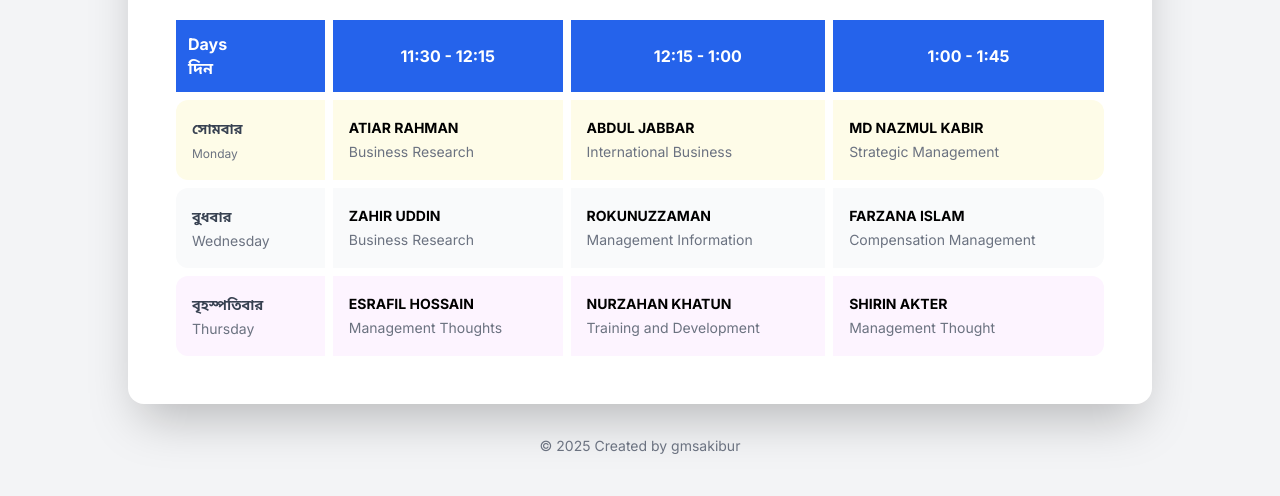
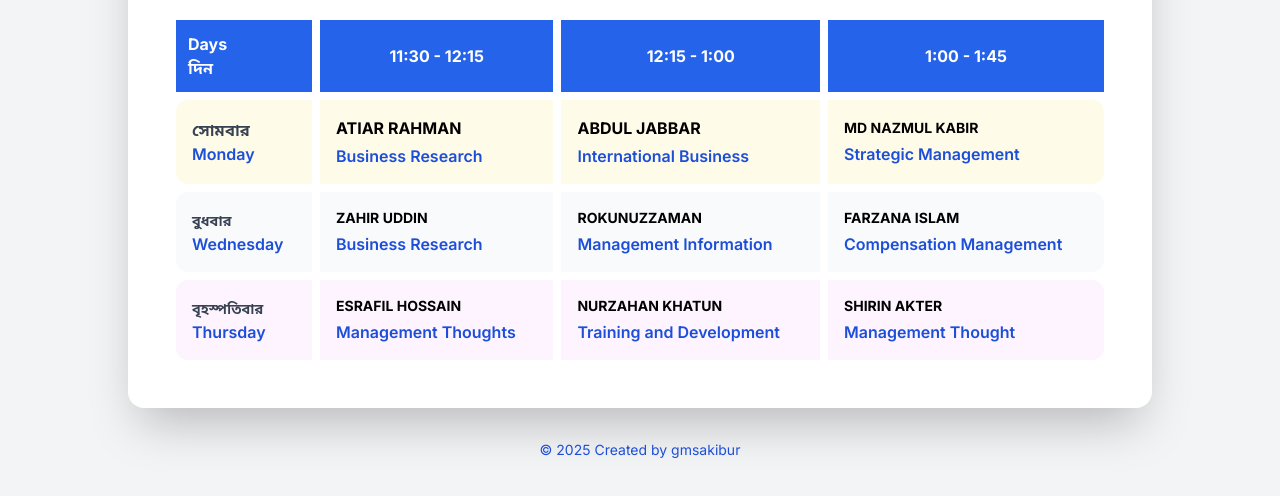
Before and after one commit to gmsakibursabbir/mba-routine, a plain HTML site: page index.html in a window 1280 px wide. Shown: the part 302-798 px from the top of the page. Drawn offline with nearby package versions, Linux system fonts and the light colour scheme.

Commit message:
updated of font color

```diff
--- a/index.html
+++ b/index.html
@@ -82,25 +82,25 @@
                 class="bg-yellow-50 hover:bg-yellow-100 transition duration-300 rounded-xl"
               >
                 <td class="p-4 rounded-l-xl">
-                  <span class="font-semibold text-gray-700 text-sm">সোমবার</span
+                  <span class="font-semibold text-gray-700 text-base">সোমবার</span
                   ><br />
-                  <span class="text-xs font-medium text-gray-500">Monday</span>
+                  <span class="text-base font-semibold text-blue-700">Monday</span>
                 </td>
                 <td id="Monday-11:30" class="p-4">
-                  <p class="font-bold text-sm">ATIAR RAHMAN</p>
-                  <p class="text-sm font-medium text-gray-500 mt-1">
+                  <p class="font-bold text-base">ATIAR RAHMAN</p>
+                  <p class="text-base font-semibold text-blue-700 mt-1">
                     Business Research
                   </p>
                 </td>
                 <td id="Monday-12:15" class="p-4">
-                  <p class="font-bold text-sm">ABDUL JABBAR</p>
-                  <p class="text-sm font-medium text-gray-500 mt-1">
+                  <p class="font-bold text-base">ABDUL JABBAR</p>
+                  <p class="text-base font-semibold text-blue-700 mt-1">
                     International Business
                   </p>
                 </td>
                 <td id="Monday-1:00" class="p-4 rounded-r-xl">
                   <p class="font-bold text-sm">MD NAZMUL KABIR</p>
-                  <p class="text-sm font-medium text-gray-500 mt-1">
+                  <p class="text-base font-semibold text-blue-700 mt-1">
                     Strategic Management
                   </p>
                 </td>
@@ -114,23 +114,23 @@
                 <td class="p-4 rounded-l-xl">
                   <span class="font-semibold text-gray-700 text-sm">বুধবার</span
                   ><br />
-                  <span class="text-sm text-gray-500">Wednesday</span>
+                  <span class="text-base font-semibold text-blue-700">Wednesday</span>
                 </td>
                 <td id="Wednesday-11:30" class="p-4">
                   <p class="font-bold text-sm">ZAHIR UDDIN</p>
-                  <p class="text-sm font-medium text-gray-500 mt-1">
+                  <p class="text-base font-semibold text-blue-700 mt-1">
                     Business Research
                   </p>
                 </td>
                 <td id="Wednesday-12:15" class="p-4">
                   <p class="font-bold text-sm">ROKUNUZZAMAN</p>
-                  <p class="text-sm font-medium text-gray-500 mt-1">
+                  <p class="text-base font-semibold text-blue-700 mt-1">
                     Management Information
                   </p>
                 </td>
                 <td id="Wednesday-1:00" class="p-4 rounded-r-xl">
                   <p class="font-bold text-sm">FARZANA ISLAM</p>
-                  <p class="text-sm font-medium text-gray-500 mt-1">
+                  <p class="text-base font-semibold text-blue-700 mt-1">
                     Compensation Management
                   </p>
                 </td>
@@ -145,23 +145,23 @@
                   <span class="font-semibold text-gray-700 text-sm"
                     >বৃহস্পতিবার</span
                   ><br />
-                  <span class="text-sm text-gray-500">Thursday</span>
+                  <span class="text-base font-semibold text-blue-700">Thursday</span>
                 </td>
                 <td id="Thursday-11:30" class="p-4">
                   <p class="font-bold text-sm">ESRAFIL HOSSAIN</p>
-                  <p class="text-sm font-medium text-gray-500 mt-1">
+                  <p class="text-base font-semibold text-blue-700 mt-1">
                     Management Thoughts
                   </p>
                 </td>
                 <td id="Thursday-12:15" class="p-4">
                   <p class="font-bold text-sm">NURZAHAN KHATUN</p>
-                  <p class="text-sm font-medium text-gray-500 mt-1">
+                  <p class="text-base font-semibold text-blue-700 mt-1">
                     Training and Development
                   </p>
                 </td>
                 <td id="Thursday-1:00" class="p-4 rounded-r-xl">
                   <p class="font-bold text-sm">SHIRIN AKTER</p>
-                  <p class="text-sm font-medium text-gray-500 mt-1">
+                  <p class="text-base font-semibold text-blue-700 mt-1">
                     Management Thought
                   </p>
                 </td>
@@ -173,7 +173,7 @@
     </div>
 
     <!-- Footer -->
-    <footer class="mt-auto text-center text-gray-500 text-sm p-4">
+    <footer class="mt-auto text-center text-blue-700 text-sm p-4">
       <p><span id="copyright-year"></span> Created by gmsakibur</p>
     </footer>
 
```
